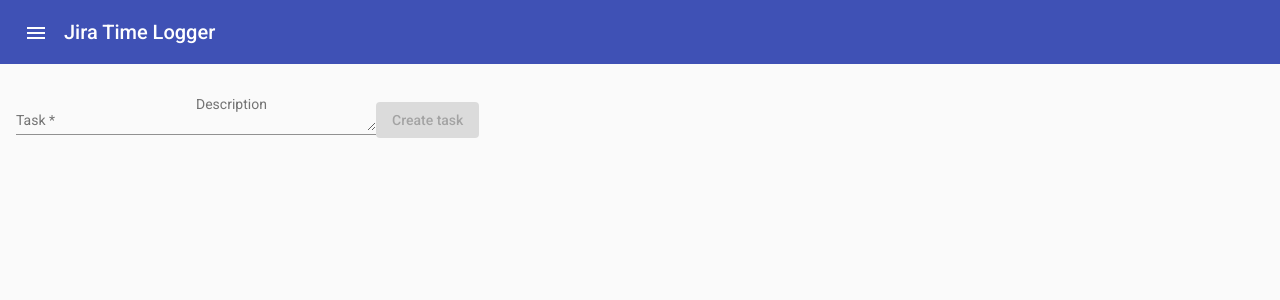
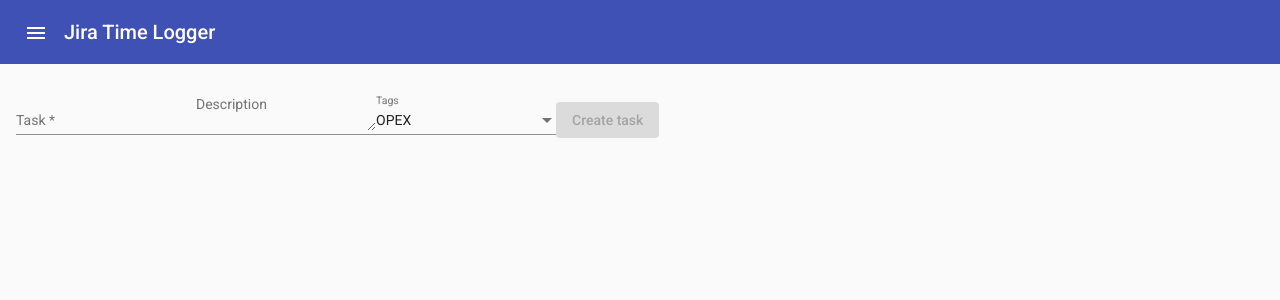
Before and after one commit to jekabsmilbrets/jira-logger, an Angular app: page /#/tasks/list in a window 1280 px wide. Shown: the top 300 px of the page. Built offline with nearby package versions, Linux system fonts and the light colour scheme.

Commit message:
JL-3: Implementing tag adding and removing in TasksComponent Task Creation;

```diff
--- a/src/app/modules/task/views/tasks/tasks.component.html
+++ b/src/app/modules/task/views/tasks/tasks.component.html
@@ -12,6 +12,15 @@
               matInput></textarea>
   </mat-form-field>
 
+  <mat-form-field>
+    <mat-label>Tags</mat-label>
+    <mat-select formControlName="tags" multiple>
+      <mat-option *ngFor="let tag of tags" [value]="tag.value">
+        {{tag.viewValue}}
+      </mat-option>
+    </mat-select>
+  </mat-form-field>
+
   <button [disabled]="!createTaskForm.valid"
           color="primary"
           mat-raised-button>
--- a/src/app/modules/task/views/tasks/tasks.component.ts
+++ b/src/app/modules/task/views/tasks/tasks.component.ts
@@ -2,6 +2,9 @@ import { Component, OnInit } from '@angular/core';
 import { FormGroup, FormControl, Validators, AbstractControl } from '@angular/forms';
 
 import { Observable, take, of, iif, switchMap } from 'rxjs';
+
+import { TaskTagsEnum } from '@task/enums/task-tags.enum';
+
 
 import { TaskUpdateActionEnum } from '@task/enums/task-update-action.enum';
 
@@ -38,7 +41,23 @@ export class TasksComponent implements OnInit {
                                           ),
       ]),
     description: new FormControl(),
+    tags: new FormControl([TaskTagsEnum.opex]),
   });
+
+  public tags: { viewValue: string; value: TaskTagsEnum }[] = [
+    {
+      value: TaskTagsEnum.opex,
+      viewValue: 'OPEX',
+    },
+    {
+      value: TaskTagsEnum.capex,
+      viewValue: 'CAPEX',
+    },
+    {
+      value: TaskTagsEnum.other,
+      viewValue: 'OTHER',
+    },
+  ];
 
   constructor(
     private tasksService: TasksService,
@@ -58,6 +77,7 @@ export class TasksComponent implements OnInit {
     const task = new Task({
       name: this.createTaskForm.get('name')?.value,
       description: this.createTaskForm.get('description')?.value,
+      tags: this.createTaskForm.get('tags')?.value,
     });
 
     this.tasksService.create(task)
@@ -65,7 +85,7 @@ export class TasksComponent implements OnInit {
           take(1),
         )
         .subscribe(
-          () => this.createTaskForm.reset(),
+          () => this.createTaskForm.reset({tags:[TaskTagsEnum.opex]}),
         );
   }
 
```
